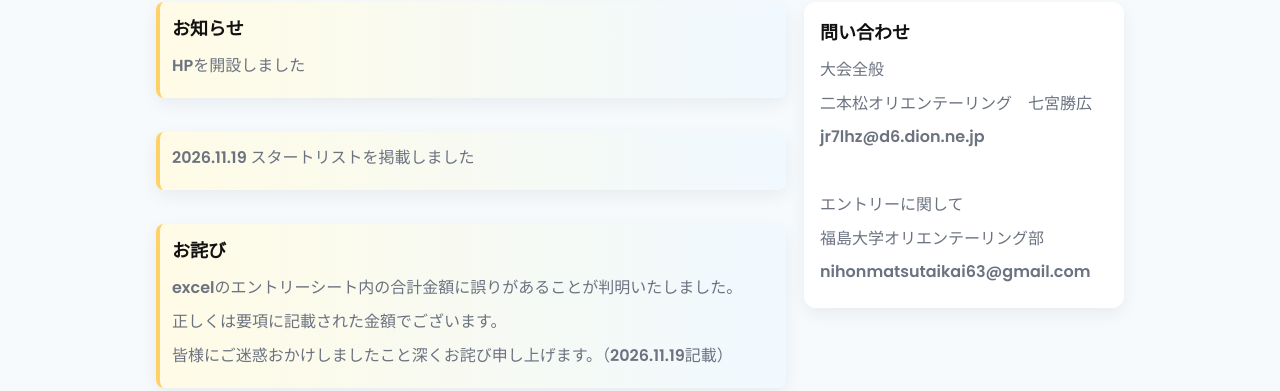
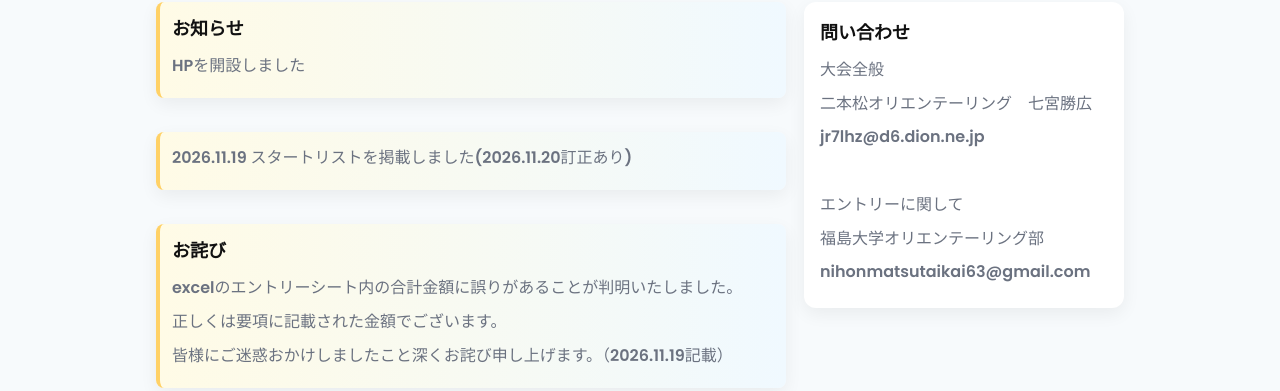
Before and after one commit to orien-ui/63kai, a plain HTML site: page index.html in a window 1280 px wide. Shown: the part 729-1120 px from the top of the page. Drawn offline with Linux system fonts and the light colour scheme.

Commit message:
Update index.html

```diff
--- a/index.html
+++ b/index.html
@@ -38,7 +38,7 @@
            <p>　</p>
           <div class="card announce">
 
-            <p>2026.11.19 スタートリストを掲載しました </p>
+            <p>2026.11.19 スタートリストを掲載しました(2026.11.20訂正あり) </p>
           </div>
 
 
```
